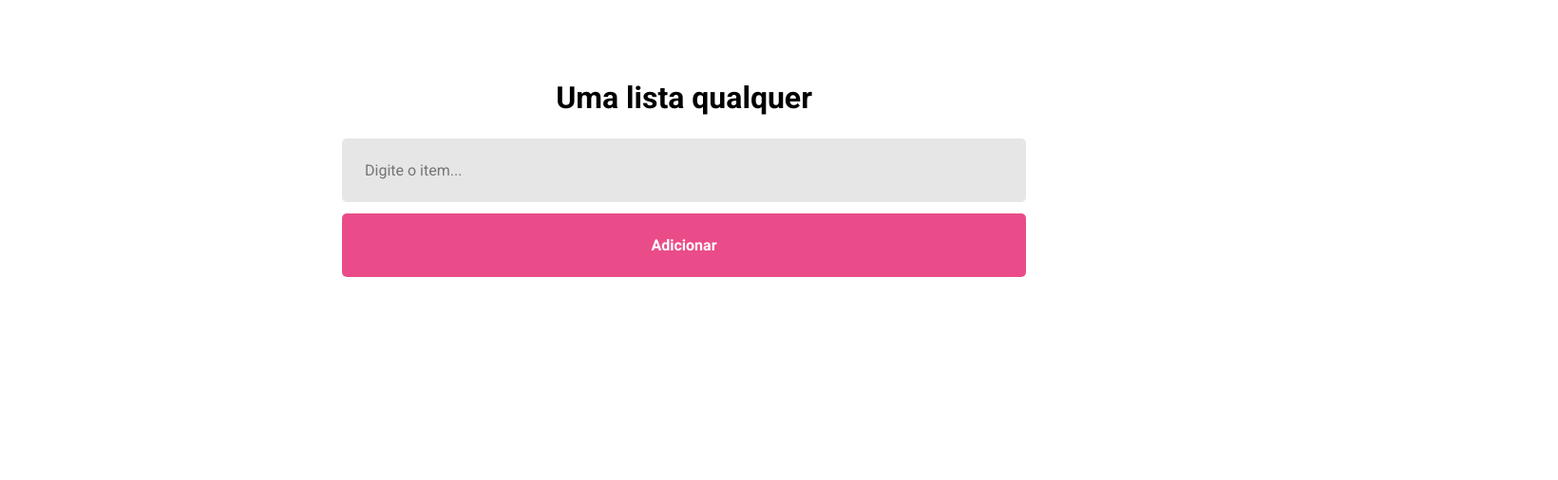
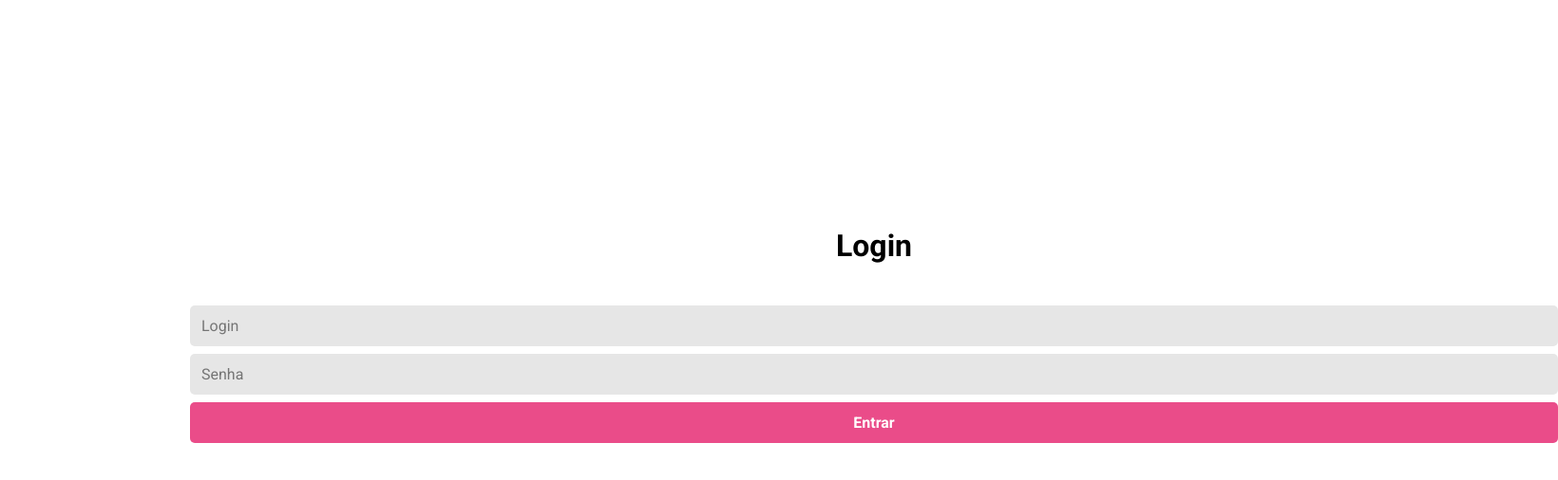
Before and after one commit to yanew/umalistaqualquerreactjs, a React (Vite) app: page / in a window 1280 px wide. Shown: the top 506 px of the page at 95% size, 1640 px wide, since content can reach past the window. Built offline with nearby package versions, Linux system fonts and the light colour scheme.

Commit message:
Modificações

```diff
--- a/src/components/Item.jsx
+++ b/src/components/Item.jsx
@@ -16,7 +16,7 @@ export function Item(item) {
     }
 
     return(
-        <div class="item">
+        <div class="item" id= {item.id}>
             <div class="painelTextoItem">
                 <span class="textoItem">{item.conteudo}</span>
             </div>
--- a/src/main.jsx
+++ b/src/main.jsx
@@ -4,9 +4,11 @@ import ReactDOM from 'react-dom/client';
 import './styles/global.css';
 
 import { Home } from './pages/Home';
+import { Cadastro } from './pages/Cadastro';
+import { Login } from './pages/Login';
 
 ReactDOM.createRoot(document.getElementById('root')).render(
   <React.StrictMode>
-    <Home />
+    <Login />
   </React.StrictMode>
 )
--- a/src/pages/Cadastro.jsx
+++ b/src/pages/Cadastro.jsx
@@ -1,20 +1,36 @@
-
-
+import React, { useState } from 'react';
+import '../styles/cadastro.css';
 
 
 export function Cadastro() {
 
+    const[contLogin, setContLogin] = useState("");
+    const[contSenha, setContSenha] = useState("");
+    const[contNome, setContNome] = useState("");
+
+    const criarUsuario = async () => {
+        const doc = {
+            login: contLogin,
+            senha: contSenha,
+            nome: contNome
+        }
+
+        await fetch('http://localhost:8080/usuario',{
+            method: 'POST',
+            body: JSON.stringify(doc),
+            headers: {'Content-Type': 'application/json'}
+        });
+    }
 
     return(
-    <form id="formCadastro" class="container">
-        <div id="cadastro">
-            <h1 class="h1">Cadastre-se</h1>
-            <input type="text" name="login" id="login" placeholder="Login" class="input"/>
-            <input type="password" name="senha" id="senha" placeholder="Senha" class="input"/>
-            <input type="nome" name="nome" id="nome" placeholder="Nome" class="input"/>
-            <input type="submit" value="Cadastrar" onClick={cadastrar} class="button"/>
+        <div id="cadastro" className="container">
+            <h1 className="h1">Cadastre-se</h1>
+            <input type="text" name="login" id="login" placeholder="Login" className="input" onChange={(e) => setContLogin(e.target.value)}/>
+            <input type="password" name="senha" id="senha" placeholder="Senha" className="input" onChange={(e) => setContSenha(e.target.value)}/>
+            <input type="text" name="nome" id="nome" placeholder="Nome" className="input" onChange={(e) => setContNome(e.target.value)}/>
+            <button  className="button" onClick={criarUsuario}> Cadastrar </button>
         </div>
-    </form>
+
     )
 
 }
--- a/src/pages/Home.jsx
+++ b/src/pages/Home.jsx
@@ -1,4 +1,4 @@
-import React, { useState } from 'react'
+import React, { useState } from 'react';
 import { Item } from '../components/Item';
 import '../styles/home.css';
 
@@ -34,7 +34,7 @@ export function Home() {
         </button>
 
         {itens.map((item)=>(
-          <Item key= {item.id} conteudo= {item.conteudo}/>
+          <Item key= {item.id} id = {item.id} conteudo= {item.conteudo}/>
         ))
         }
 
--- /dev/null
+++ b/src/pages/Login.jsx
@@ -0,0 +1,65 @@
+import React, { useState } from 'react';
+import '../styles/login.css';
+
+export function Login() {
+
+    const[contLogin, setContLogin] = useState("");
+    const[contSenha, setContSenha] = useState("");
+
+    const uri = "http://localhost:8080/usuario";
+
+    const conferirUsuario = async () => {
+        const res = await fetch(uri);
+        const usuarios = await res.json();
+
+        let usu = {
+            id:"",
+            login: "",
+            senha: "",
+            nome: ""
+        };
+
+        usuarios.content.forEach(usuario =>{
+            if((usuario.login==form.login.value)&&(usuario.senha==form.senha.value)){
+                usu = {
+                    id: usuario.id,
+                    login: usuario.login,
+                    senha: usuario.senha,
+                    nome: usuario.nome
+                }
+            }
+        });
+
+        alert('3');
+
+        if(form.login.value===usu.login&&form.senha.value===usu.senha){
+            guardarIdUsuarioSessionStorage(usu.id);
+            location.href = "http://127.0.0.1:5500/index.html";
+        }else{
+            alert('tente de novo');
+        }
+
+        alert('4');
+        return valido;
+    }
+
+    const guardarIdUsuarioSessionStorage = (idUsuario) => {
+        sessionStorage.idUsu = idUsuario;
+    }
+
+    const logar = async () =>{
+        alert('logar');
+       await conferirUsuario();
+    }
+
+    return(
+        <div id="panelLogin" className="container">
+            <h1 className="h1">Login</h1>
+            <input type="text" name="login" id="login" placeholder="Login" className="input" onChange={(e) => setContLogin(e.target.value)}/>
+            <input type="password" name="senha" id="senha" placeholder="Senha" className="input" onChange={(e) => setContSenha(e.target.value)}/>
+            <button onClick={logar} className="button"> Entrar </button>
+        </div>
+
+    )
+
+}
--- a/src/styles/cadastro.css
+++ b/src/styles/cadastro.css
@@ -14,7 +14,7 @@
     margin: 0 auto;
   }
 
-  .input {
+  .container input {
     width: 100%;
     padding: 12px;
     margin: 4px;
@@ -26,7 +26,7 @@
     font-size: 16px;
   }
 
-  .button {
+  .container button {
     width: 100%;
     padding: 12px;
     margin: 4px;
@@ -39,6 +39,6 @@
     font-size: 16px;
   }
 
-  .h1{
+  .container h1{
     margin: 40px;
   }
--- a/src/styles/login.css
+++ b/src/styles/login.css
@@ -14,7 +14,7 @@
     margin: 0 auto;
   }
 
-  .input {
+  .container input {
     width: 100%;
     padding: 12px;
     margin: 4px;
@@ -26,7 +26,7 @@
     font-size: 16px;
   }
 
-  .button {
+  .container button {
     width: 100%;
     padding: 12px;
     margin: 4px;
@@ -39,6 +39,6 @@
     font-size: 16px;
   }
 
-  .h1{
+  .container h1{
     margin: 40px;
   }
```
Also changed, not shown: 1 other file (tests, documents, lock files or other folders).
